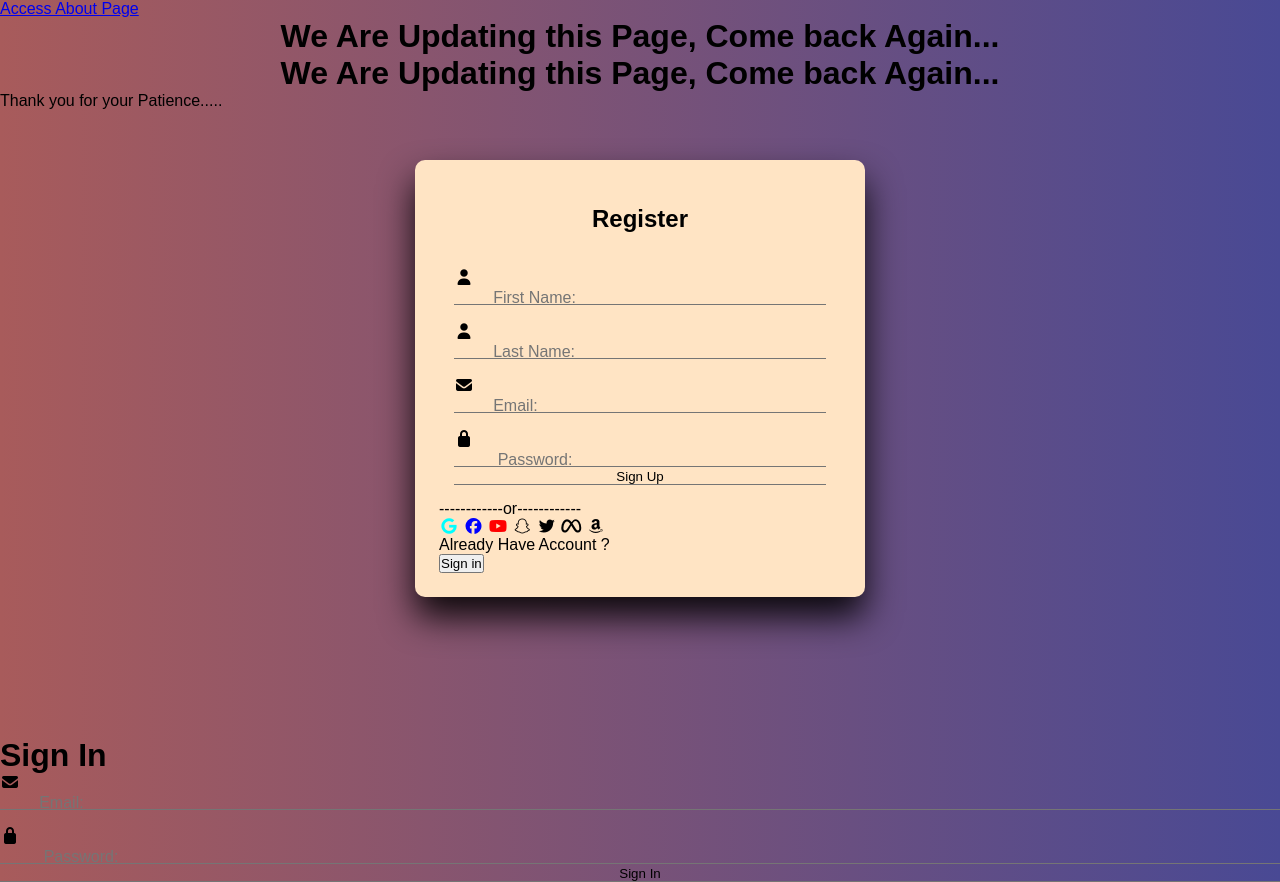
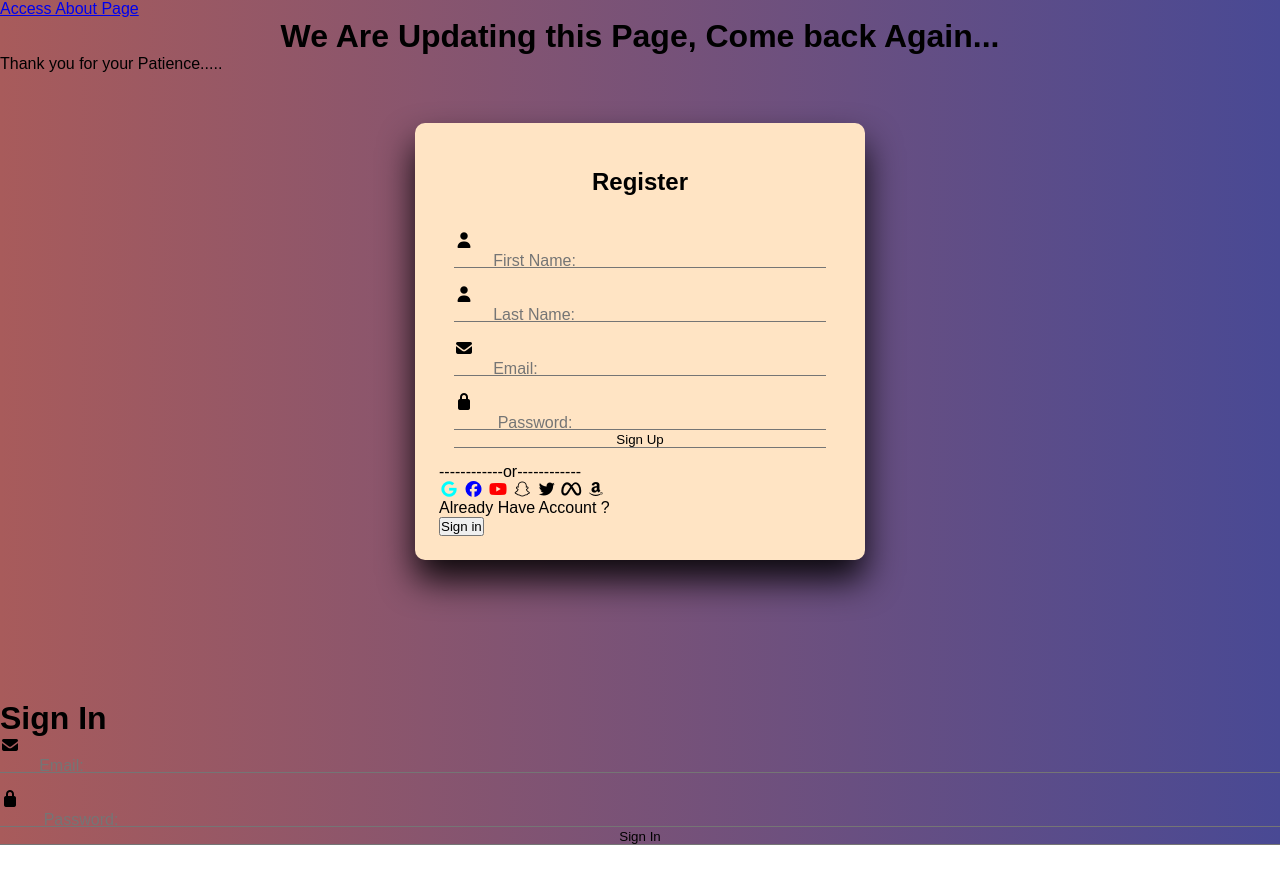
Before and after one commit to shivamkumarhub-web/SHIVAM, a React app: page index.html in a window 1280 px wide. After the commit the page ends 845 px from the top, so only its background shows below. Built offline with nearby package versions, Linux system fonts and the light colour scheme.

Commit message:
Update index.html

```diff
--- a/index.html
+++ b/index.html
@@ -6,7 +6,7 @@
   <title> Shivam - Register || Login Page </title>
 <a style = "text-align:center" href="Shivam-About-me-and-About-my-Careers.html">Access About Page</a>
 <h1 style="text-align: center;">We Are Updating this Page, Come back Again...</h1>
-  <h1 style='text-align:center'>We Are Updating this Page, Come back Again...</h1>
+
   <p>Thank you for your Patience.....</p>
   <link rel="stylesheet" href="https://cdnjs.cloudflare.com/ajax/libs/font-awesome/7.0.1/css/all.min.css">
 
```
